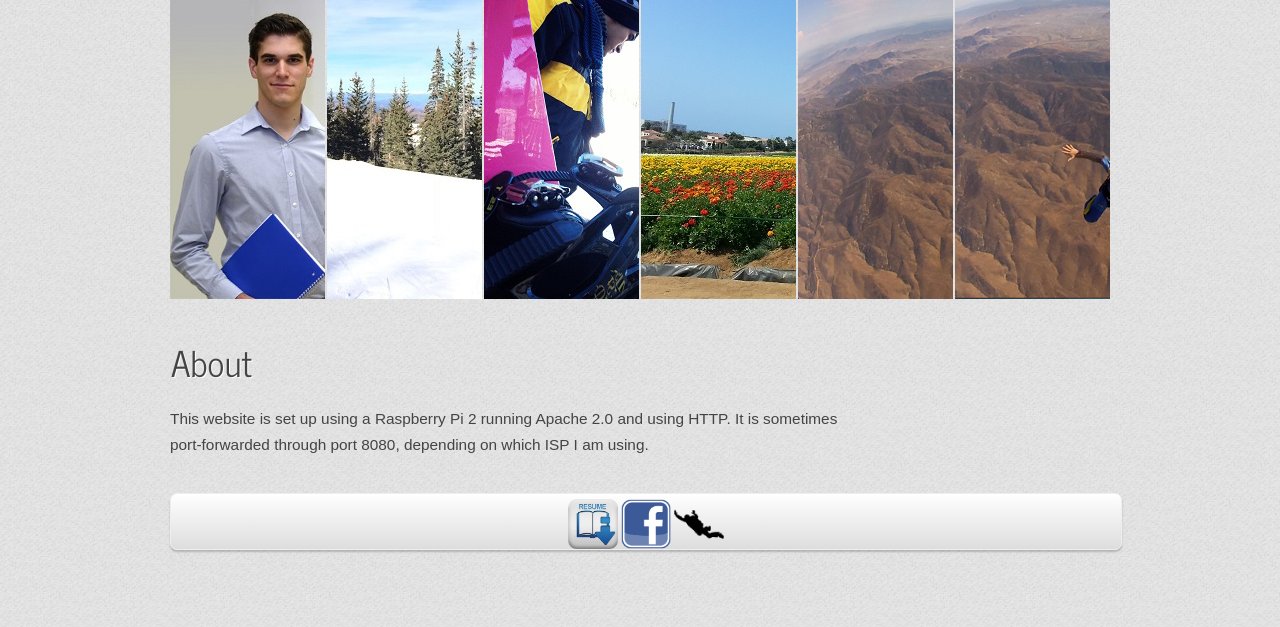
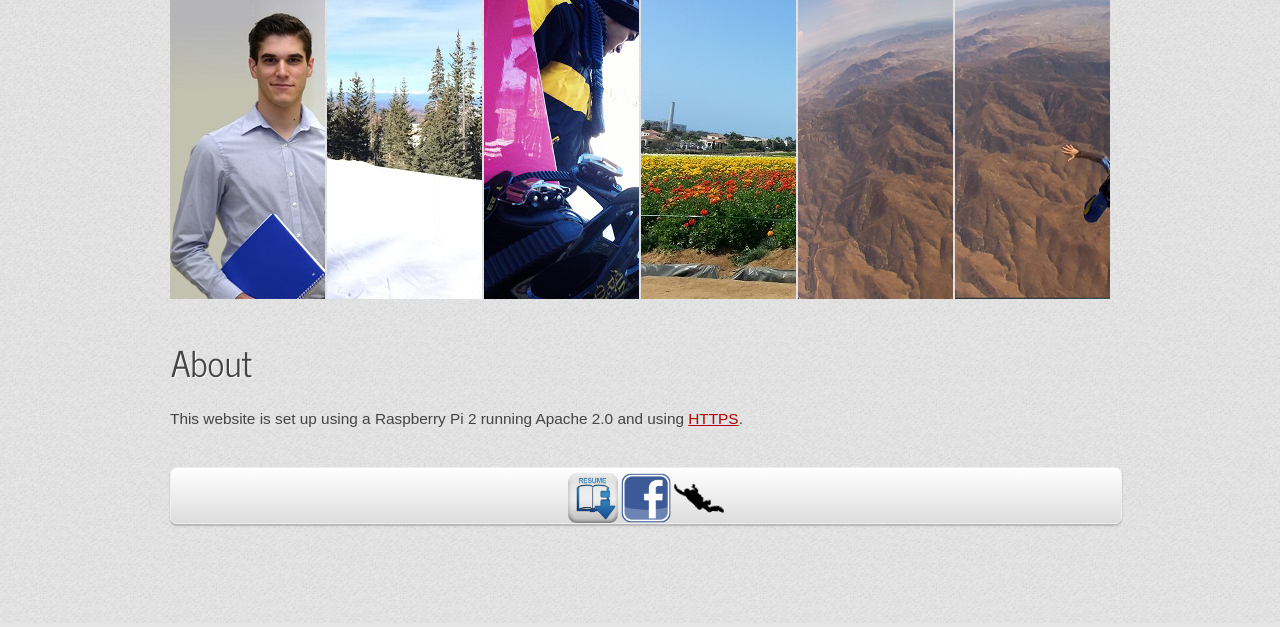
Before and after one commit to justinbass/justinalanbass_website, a PHP site: page /about.php in a window 1280 px wide. Shown: the part 177-804 px from the top of the page. Run offline with PHP 8.4, Linux system fonts and the light colour scheme.

Commit message:
HTTPS in About

```diff
--- a/about.php
+++ b/about.php
@@ -5,7 +5,7 @@ $detect = new Mobile_Detect();
 $body =
 "
 <h1>About</h1>
-<p>This website is set up using a Raspberry Pi 2 running Apache 2.0 and using HTTP. It is sometimes port-forwarded through port 8080, depending on which ISP I am using.</p>
+<p>This website is set up using a Raspberry Pi 2 running Apache 2.0 and using <a href=\"https://certbot.eff.org/\">HTTPS</a>.</p>
 ";
 
 if ($detect->isMobile()) {
```
